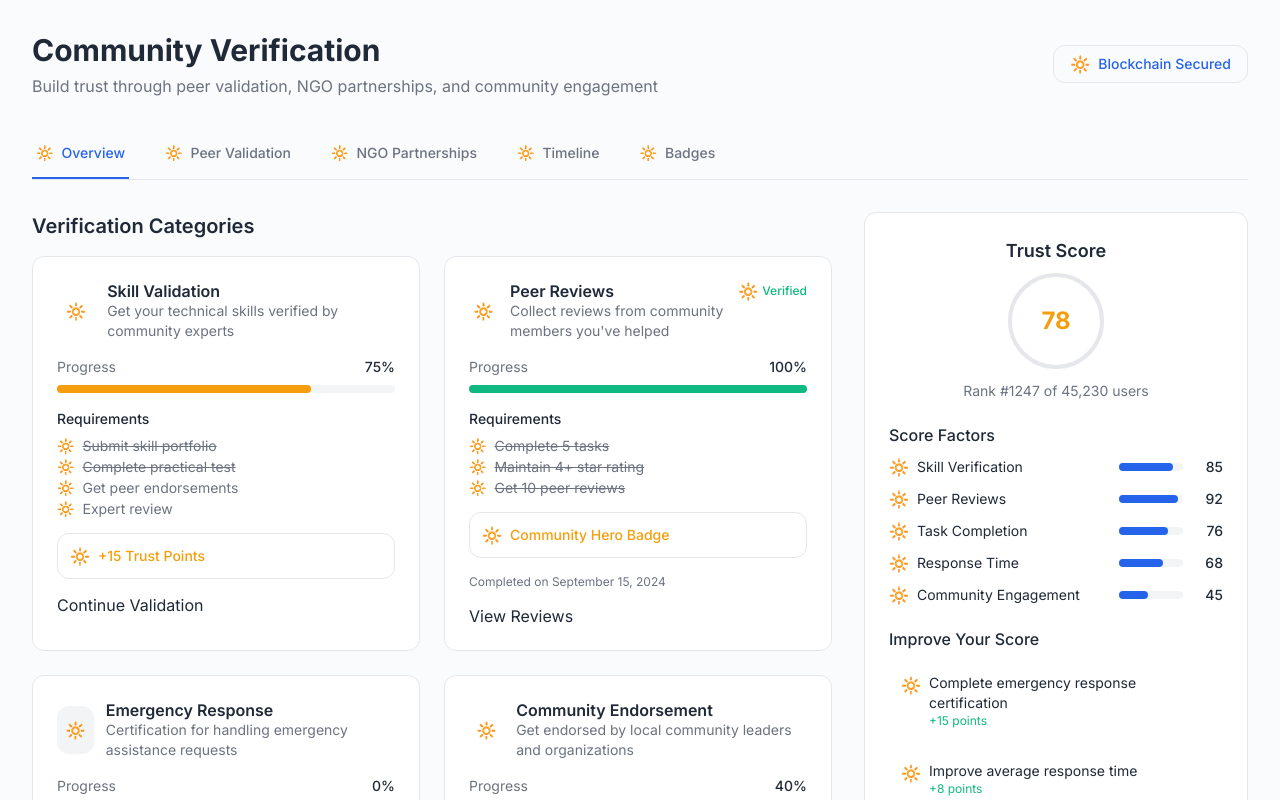
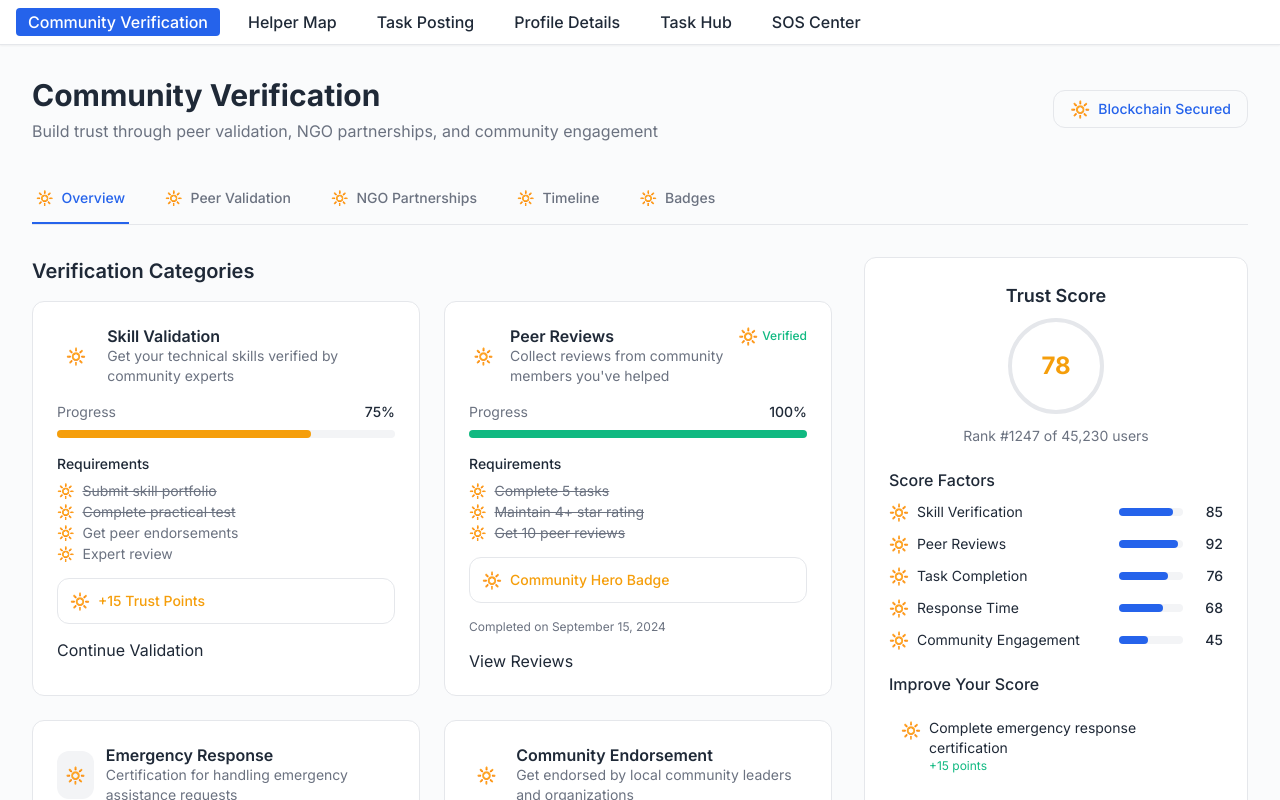
Before and after one commit to jatinxnewar/HH, a React (Vite) app: page / in a window 1280 px wide. Shown: the top 800 px of the page. Built offline with nearby package versions, Linux system fonts and the light colour scheme.

Commit message:
add working navigation bar and fix all page routing

```diff
--- a/src/Routes.jsx
+++ b/src/Routes.jsx
@@ -1,3 +1,4 @@
+import Navbar from "./components/Navbar";
 import React from "react";
 import { BrowserRouter, Routes as RouterRoutes, Route } from "react-router-dom";
 import ScrollToTop from "components/ScrollToTop";
@@ -13,6 +14,7 @@ import EmergencySOSCenter from './pages/emergency-sos-center';
 const Routes = () => {
   return (
     <BrowserRouter>
+      <Navbar />
       <ErrorBoundary>
       <ScrollToTop />
       <RouterRoutes>
--- a/src/app.jsx
+++ b/src/app.jsx
@@ -1,10 +1,10 @@
 import React from "react";
+
 import Routes from "./Routes";
 
+
 function App() {
-  return (
-    <Routes />
-  );
+  return <Routes />;
 }
 
 export default App;
--- /dev/null
+++ b/src/components/Navbar.jsx
@@ -0,0 +1,32 @@
+import React from "react";
+import { NavLink } from "react-router-dom";
+
+const navItems = [
+  { to: "/", label: "Community Verification" },
+  { to: "/helper-discovery-map", label: "Helper Map" },
+  { to: "/task-posting-dashboard", label: "Task Posting" },
+  { to: "/helper-profile-details", label: "Profile Details" },
+  { to: "/task-management-hub", label: "Task Hub" },
+  { to: "/emergency-sos-center", label: "SOS Center" },
+];
+
+const Navbar = () => (
+  <nav className="bg-white border-b border-border px-4 py-2 flex items-center gap-4 shadow-sm sticky top-0 z-50">
+    {navItems.map((item) => (
+      <NavLink
+        key={item.to}
+        to={item.to}
+        className={({ isActive }) =>
+          `px-3 py-1 rounded font-medium transition-colors duration-150 ${
+            isActive ? "bg-primary text-primary-foreground" : "text-foreground hover:bg-muted"
+          }`
+        }
+        end={item.to === "/"}
+      >
+        {item.label}
+      </NavLink>
+    ))}
+  </nav>
+);
+
+export default Navbar;
```
